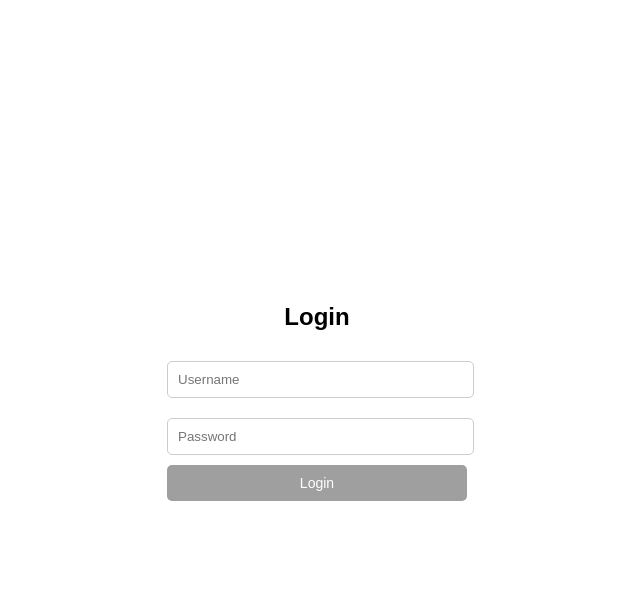
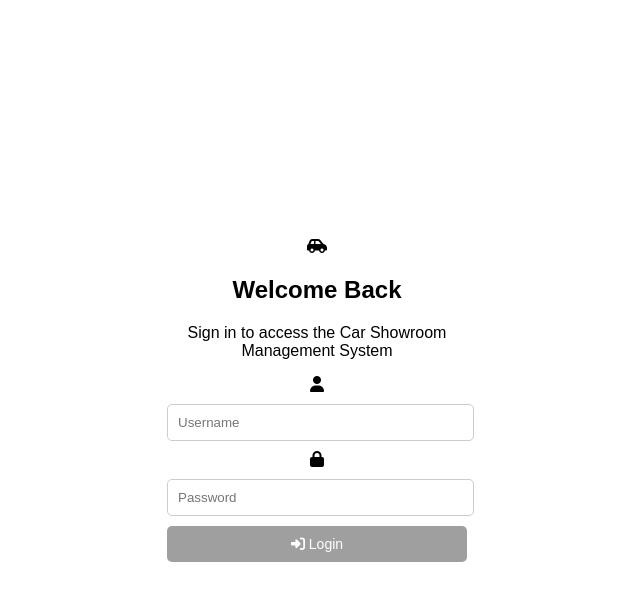
Before and after one commit to bgatama/CarShowroomManagementSystem, a Flask app: page / in a window 1280 px wide. Shown: the top 601 px of the page, without its empty margins (323-963 px from the left). Run offline with Flask 3, Linux system fonts and the light colour scheme; some libraries are stand-ins or nearby versions.

Commit message:
Finished with the system functionailities

```diff
--- a/app.py
+++ b/app.py
@@ -1,7 +1,7 @@
 import csv
 from io import StringIO
 from flask import Response
-from flask import Flask, render_template, request, redirect, url_for
+from flask import Flask, render_template, request, redirect, url_for, session
 from flask_mysqldb import MySQL
 from reportlab.lib import colors
 from reportlab.lib.pagesizes import letter
@@ -11,10 +11,18 @@ from io import BytesIO
 import mysql.connector
 
 app = Flask(__name__)
+app.secret_key = "car_showroom_secret_key"
 
 @app.route('/')
 def template_to_render(): #render the login page
     return render_template('login.html')
+
+@app.route("/logout")
+def logout():
+
+    session.clear()
+
+    return redirect(url_for("login"))
 
 @app.route('/login', methods=['POST'])
 def login_to_db():
@@ -33,7 +41,10 @@ def login_to_db():
     conn.close()
 
     if user:
-        return calculate_totals()
+        session["user_id"] = user[0]
+        session["username"] = user[1]
+
+        return redirect(url_for("dashboard"))
     else:
         return render_template('login.html', error="Invalid username or password")
 
@@ -49,6 +60,8 @@ def get_db_connection():
 #Various routes for different pages
 @app.route('/dashboard')
 def dashboard():
+    if "user_id" not in session:
+        return redirect(url_for("login"))
     return calculate_totals()
 
 @app.route('/login')
@@ -57,6 +70,8 @@ def login():
 
 @app.route('/vehicles')
 def vehicles():
+    if "user_id" not in session:
+        return redirect(url_for("login"))
     search = request.args.get('search', '')
 
     conn = get_db_connection()
@@ -209,6 +224,8 @@ def update_vehicle(vehicle_id):
 
 @app.route('/customers')
 def customers():
+    if "user_id" not in session:
+        return redirect(url_for("login"))
 
     search = request.args.get("search", "")
 
@@ -365,6 +382,8 @@ def update_customer(customer_id):
 
 @app.route('/sales')
 def sales():
+    if "user_id" not in session:
+        return redirect(url_for("login"))
 
     search = request.args.get("search", "")
 
@@ -587,6 +606,9 @@ def update_sale(sale_id):
 
 @app.route('/reports')
 def reports():
+    if "user_id" not in session:
+        return redirect(url_for("login"))
+
     conn =  get_db_connection()
     cursor = conn.cursor()
 
--- a/static/css/style.css
+++ b/static/css/style.css
@@ -71,6 +71,33 @@ body {
     padding: 10px;
     border-radius: 5px;
 
+}
+
+/* Logout page */
+.logout-btn{
+    display:flex;
+    align-items:center;
+    gap:10px;
+
+    margin:25px 20px;
+
+    padding:12px;
+
+    text-decoration:none;
+
+    background:#dc3545;
+
+    color:#fff;
+
+    border-radius:8px;
+
+    font-weight:600;
+
+    transition:.3s;
+}
+
+.logout-btn:hover{
+    background:#bb2d3b;
 }
 
 /* Sidebar */
--- a/templates/customers.html
+++ b/templates/customers.html
@@ -24,6 +24,12 @@
                 <li><a href="{{ url_for('sales') }}"><i class="fas fa-cart-shopping"></i>Sales</a></li>
                 <li><a href="{{ url_for('reports') }}"><i class="fas fa-chart-column"></i>Reports</a></li>
             </ul>
+
+            <a href="{{ url_for('logout') }}" class="logout-btn">
+                <i class="fas fa-right-from-bracket"></i>
+                    Logout
+            </a>
+
         </nav>
         <div class="content">
             <h1>Customers</h1>
--- a/templates/dashboard.html
+++ b/templates/dashboard.html
@@ -24,6 +24,12 @@
                 <li><a href="{{ url_for('sales') }}"><i class="fas fa-cart-shopping"></i>Sales</a></li>
                 <li><a href="{{ url_for('reports') }}"><i class="fas fa-chart-column"></i>Reports</a></li>
             </ul>
+
+            <a href="{{ url_for('logout') }}" class="logout-btn">
+                <i class="fas fa-right-from-bracket"></i>
+                    Logout
+            </a>
+
         </nav>
         <div class="content">
             <h1>Dashboard</h1>
--- a/templates/login.html
+++ b/templates/login.html
@@ -1,22 +1,52 @@
 <!DOCTYPE html>
 <html lang="en">
+
 <head>
     <meta charset="UTF-8">
-        <title>Login</title>
+    <title>Car Showroom Management System | Login</title>
+    <meta name="viewport" content="width=device-width, initial-scale=1.0">
     <link rel="stylesheet" href="{{ url_for('static', filename='css/style.css') }}">
+    <link href="https://fonts.googleapis.com/css2?family=Montserrat:wght@400;600;700&display=swap" rel="stylesheet">
+    <link rel="stylesheet"
+        href="https://cdnjs.cloudflare.com/ajax/libs/font-awesome/6.7.2/css/all.min.css">
 </head>
+
 <body>
     <div class="login-page">
-                <form method="POST" action="/login">
+        <form method="POST" action="{{ url_for('login_to_db') }}">
             <div class="login-box">
-                    <h2>Login</h2>
-                    <input type="text" name="username" id="username" placeholder="Username" required>
-                    <input type="password" name="password" id="password" placeholder="Password" required>
+                <i class="fas fa-car-side login-icon"></i>
+                <h2>Welcome Back</h2>
+                <p>Sign in to access the Car Showroom Management System</p>
+                <div class="input-box">
+                    <i class="fas fa-user"></i>
+                    <input
+                        type="text"
+                        name="username"
+                        id="username"
+                        placeholder="Username"
+                        required>
+                </div>
+
+                <div class="input-box">
+                    <i class="fas fa-lock"></i>
+                    <input
+                        type="password"
+                        name="password"
+                        id="password"
+                        placeholder="Password"
+                        required>
+                </div>
                 {% if error %}
-                        <p class="error">{{ error }}</p>
+                <div class="error">
+                    {{ error }}
+                </div>
                 {% endif %}
-                    <button type="submit">Login</button>
-                    <p class="message" id="message"></p>
+
+                <button type="submit">
+                    <i class="fas fa-right-to-bracket"></i>
+                    Login
+                </button>
             </div>
         </form>
     </div>
--- a/templates/reports.html
+++ b/templates/reports.html
@@ -32,6 +32,11 @@
             <li><a href="{{ url_for('sales') }}"><i class="fas fa-cart-shopping"></i>Sales</a></li>
             <li><a href="{{ url_for('reports') }}"><i class="fas fa-chart-column"></i>Reports</a></li>
         </ul>
+
+        <a href="{{ url_for('logout') }}" class="logout-btn">
+            <i class="fas fa-right-from-bracket"></i>
+                Logout
+        </a>
 
     </nav>
     <div class="content">
--- a/templates/sales.html
+++ b/templates/sales.html
@@ -24,6 +24,12 @@
                 <li><a href="{{ url_for('sales') }}"><i class="fas fa-cart-shopping"></i>Sales</a></li>
                 <li><a href="{{ url_for('reports') }}"><i class="fas fa-chart-column"></i>Reports</a></li>
             </ul>
+
+            <a href="{{ url_for('logout') }}" class="logout-btn">
+                <i class="fas fa-right-from-bracket"></i>
+                    Logout
+            </a>
+
         </nav>
         <div class="content">
             <h1>Sales</h1>
--- a/templates/vehicles.html
+++ b/templates/vehicles.html
@@ -24,6 +24,11 @@
                 <li><a href="{{ url_for('sales') }}"><i class="fas fa-cart-shopping"></i>Sales</a></li>
                 <li><a href="{{ url_for('reports') }}"><i class="fas fa-chart-column"></i>Reports</a></li>
             </ul>
+
+            <a href="{{ url_for('logout') }}" class="logout-btn">
+                <i class="fas fa-right-from-bracket"></i>
+                    Logout
+            </a>
         </nav>
 
         <div class="content">
```
Lines whose indentation alone changed are shown as unchanged.
